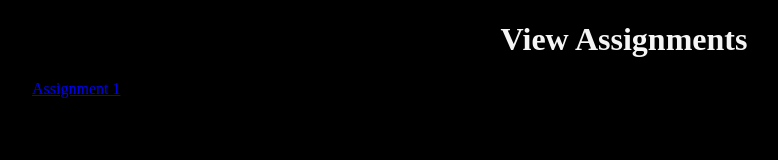
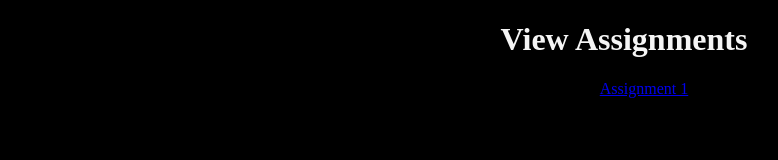
Before and after one commit to Muzamil-Muraad/assignments_main, a plain HTML site: page index.html in a window 1280 px wide. Shown: the whole page, without its empty margins (16-794 px from the left). Drawn offline with Linux system fonts and the light colour scheme.

Commit message:
text_align

```diff
--- a/style.css
+++ b/style.css
@@ -5,3 +5,7 @@ h1
     text-align: center;
     color: whitesmoke;
 }
+li
+{
+    text-align: center;
+}
```
